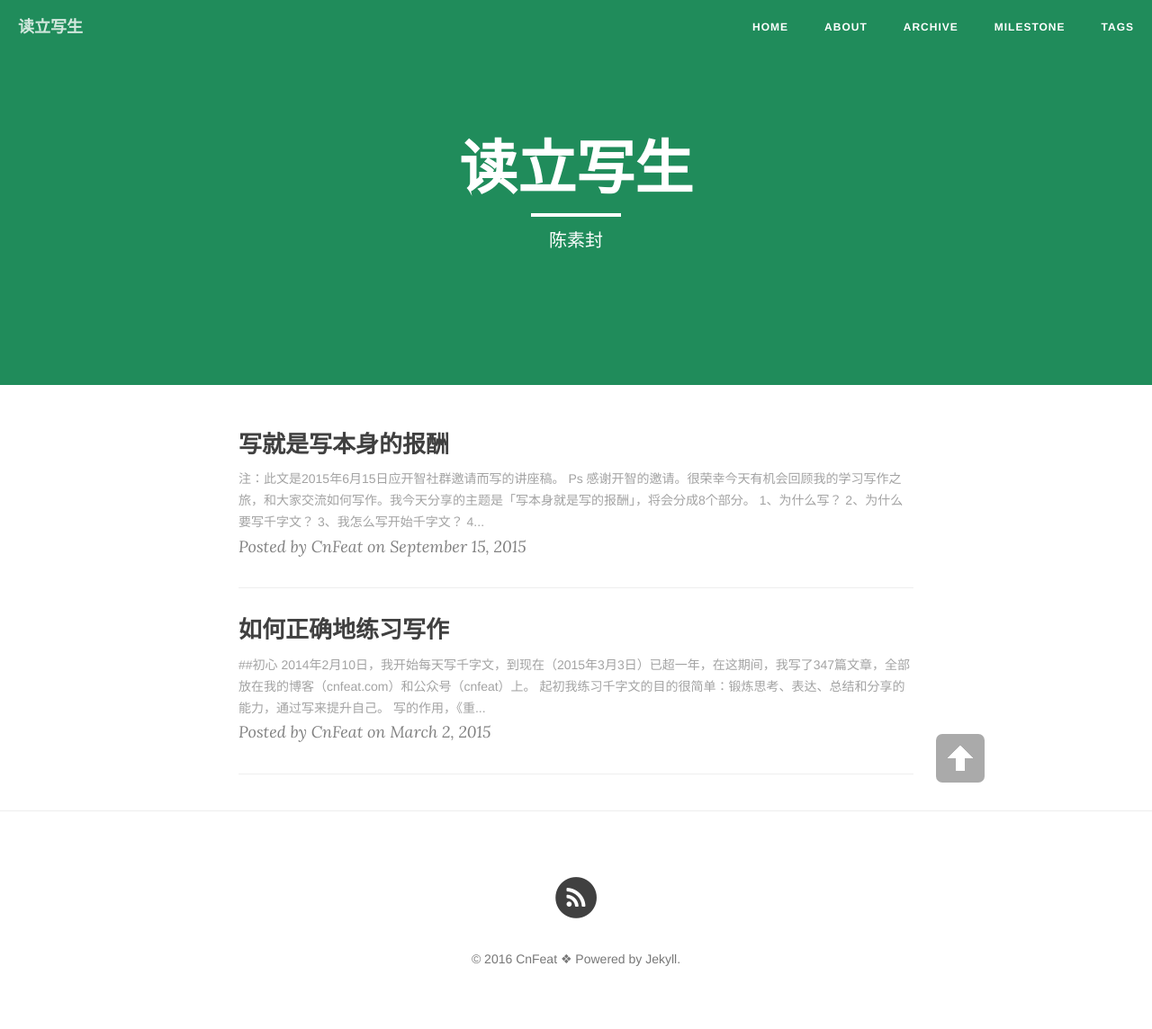
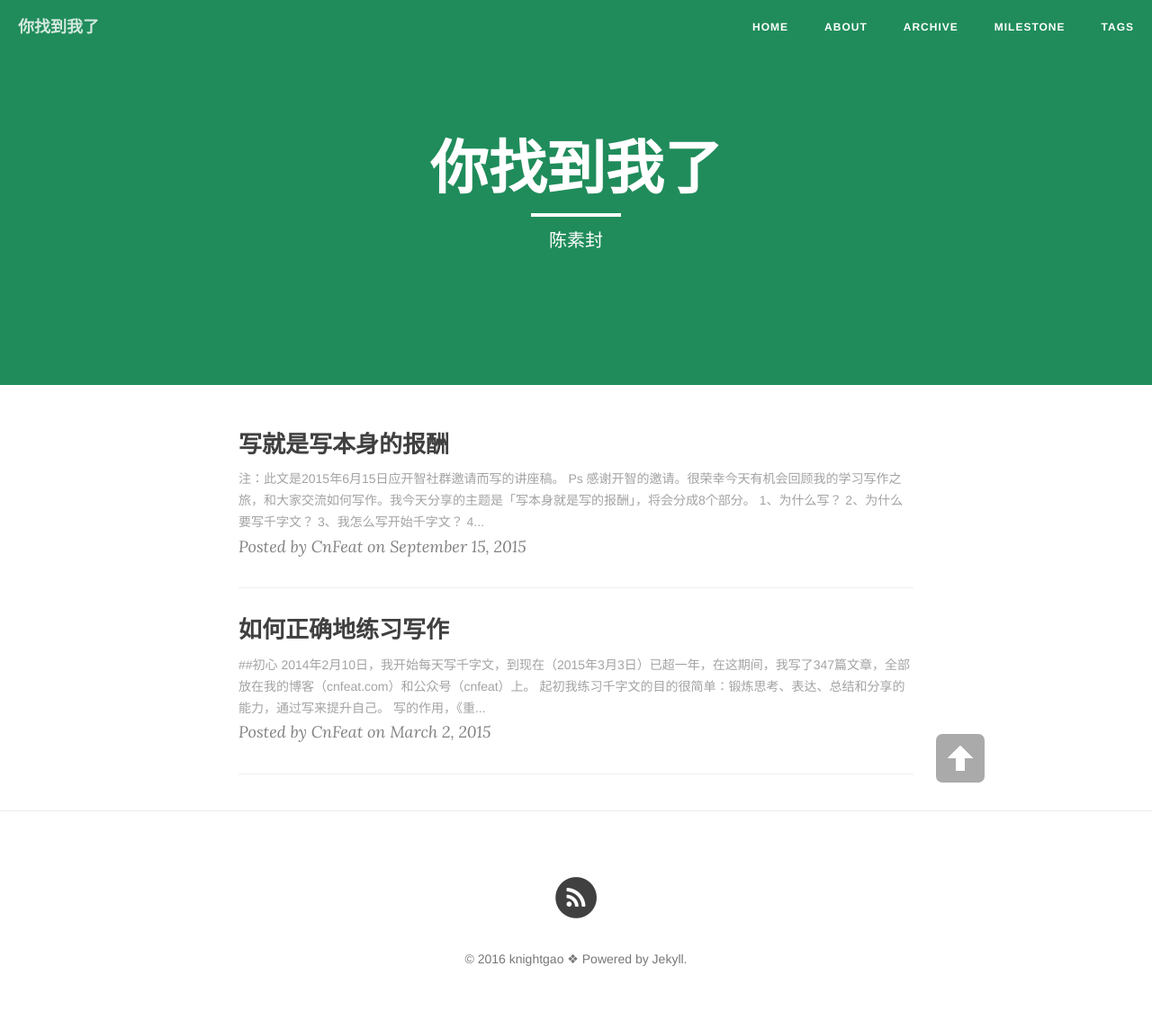
Before and after one commit to knightgao/knightgao.github.io, a Jekyll site: the page built from index.html, in a window 1280 px wide. Shown: the whole page at 90% size. Built offline with Jekyll 4.4.1, drawn with Linux system fonts in a browser that asks for light colours; nearby versions of some CDN libraries; the list of posts is cut into pages by our own code.

Commit message:
Add files via upload

```diff
--- a/_config.yml
+++ b/_config.yml
@@ -1,16 +1,16 @@
 # Site settings
-title: 读立写生
+title: 你找到我了
 header-img: "img/green.jpg"
 tagline: "cn"
-description: "陈素封|读而立·写而生"
+description: "高也|见心明志"
 baseurl: ""
 url: "http://cnfeat"
 
 # About/contact
 owner:
-  name: " CnFeat"
-  email: CnFeat@gmail.com
-  bio: "写就是写的报酬"
+  name: " knightgao"
+  email: 910642912@qq.com
+  bio: "秋浦"
 
 # Data
 gavatar: http://dreamofbook.qiniudn.com/Az..png
```
